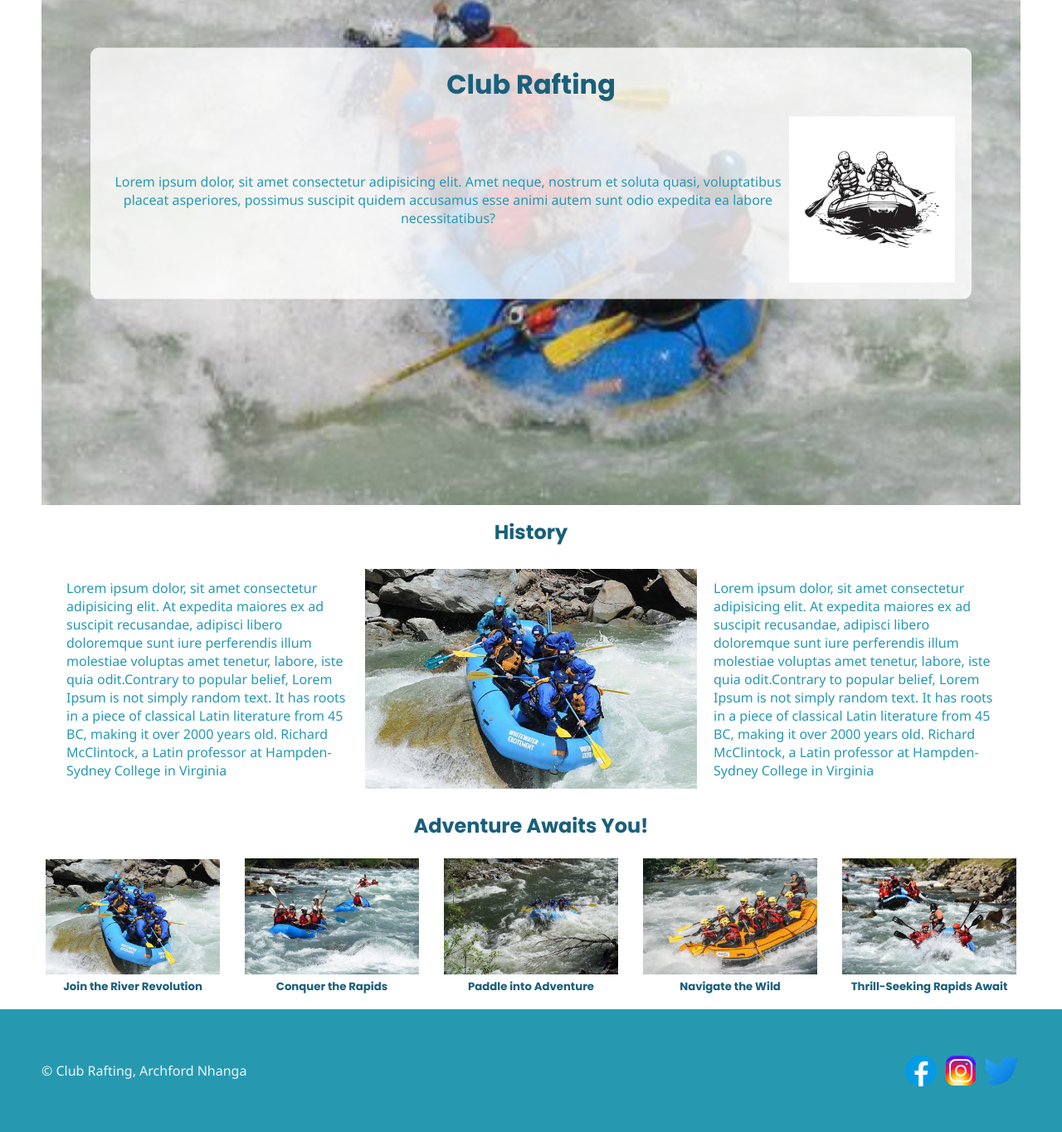
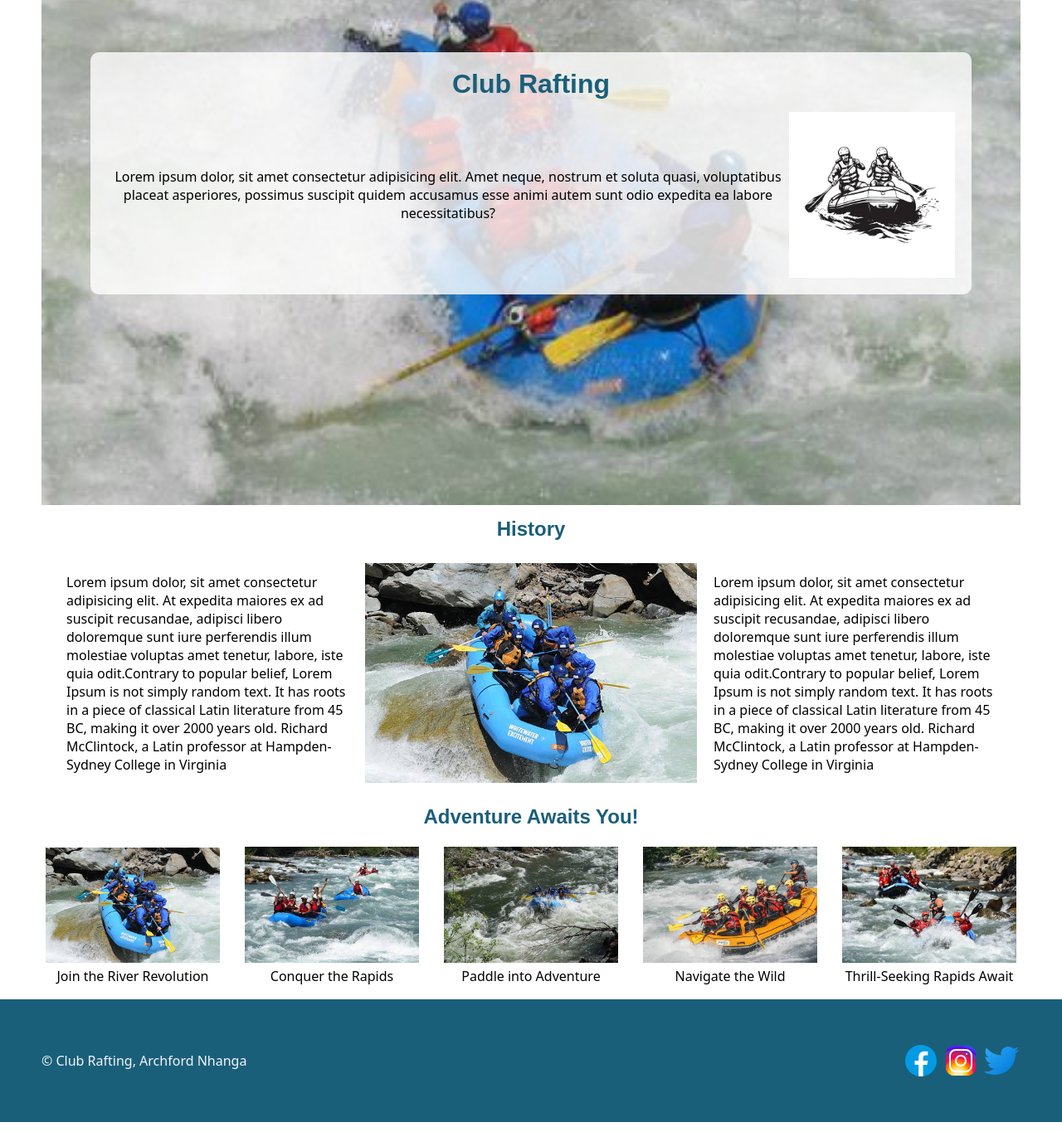
Before and after one commit to chimbo87/wdd130, a plain HTML site: page wwr/about.html in a window 1280 px wide. Shown: the part 305-1670 px from the top of the page at 83% size. Drawn offline with Linux system fonts and the light colour scheme.

Commit message:
Fixing errors

```diff
--- a/wwr/about.html
+++ b/wwr/about.html
@@ -1,24 +1,22 @@
 <!DOCTYPE html>
 <html lang="en">
   <head>
-    <meta charset="UTF-8" />
-    <meta name="viewport" content="width=device-width, initial-scale=1.0" />
-    <link rel="stylesheet" href="styles/styles.css" />
-    <link
-      href="https://fonts.googleapis.com/css2?family=Noto+Sans:ital,wght@0,100..900;1,100..900&family=Poppins:ital,wght@0,100;0,200;0,300;0,400;0,500;0,600;0,700;0,800;0,900;1,100;1,200;1,300;1,400;1,500;1,600;1,700;1,800;1,900&display=swap"
-      rel="stylesheet"
-    />
-    <link
-      href="https://fonts.googleapis.com/css2?family=Noto+Sans:ital,wght@0,100..900;1,100..900&display=swap"
-      rel="stylesheet"
-    />
-    <title>Rafting website</title>
+    <meta charset="UTF-8">
+    <meta name="viewport" content="width=device-width, initial-scale=1.0">
+    <link rel="stylesheet" href="styles/Rafting.css">
+    <link rel="preconnect" href="https://fonts.googleapis.com">
+    <link rel="preconnect" href="https://fonts.gstatic.com" crossorigin>
+    <meta
+      name="description"
+      content="Archford Nhanga's Byu Idaho course WDD 130 Rafting website About Us">
+    <meta name="author" content="Archford Nhanga">
+    <title>Rafting website About Us</title>
   </head>
   <body>
-    <head>
+    <header>
       <div class="nav-section">
         <div class="logo-box">
-          <img src="images/raftinglogo.png" alt="logo" />
+          <img src="images/raftinglogo.png" alt="logo">
         </div>
         <nav>
           <a href="#">Home</a>
@@ -27,7 +25,7 @@
           <a href="#">Contact Us</a>
         </nav>
       </div>
-    </head>
+    </header>
     <main>
       <div class="hero">
         <img
@@ -87,26 +85,26 @@
       <section class="adventure">
         <h2>Adventure Awaits You!</h2>
         <div class="adventure-box">
-          <div class="adventure-box-card">
+          <figure class="adventure-box-card">
             <img src="images/product01.jpeg" alt="product01" />
-            <h5>Join the River Revolution</h5>
-          </div>
-          <div class="adventure-box-card">
+            <figcaption>Join the River Revolution</figcaption>
+          </figure>
+          <figure class="adventure-box-card">
             <img src="images/product02.jpeg" alt="product02" />
-            <h5>Conquer the Rapids</h5>
-          </div>
-          <div class="adventure-box-card">
+            <figcaption>Conquer the Rapids</figcaption>
+          </figure>
+          <figure class="adventure-box-card">
             <img src="images/product04.jpeg" alt="product03" />
-            <h5>Paddle into Adventure</h5>
-          </div>
-          <div class="adventure-box-card">
+            <figcaption>Paddle into Adventure</figcaption>
+          </figure>
+          <figure class="adventure-box-card">
             <img src="images/product05.jpeg" alt="product04" />
-            <h5>Navigate the Wild</h5>
-          </div>
-          <div class="adventure-box-card">
+            <figcaption>Navigate the Wild</figcaption>
+          </figure>
+          <figure class="adventure-box-card">
             <img src="images/product06.jpeg" alt="product05" />
-            <h5>Thrill-Seeking Rapids Await</h5>
-          </div>
+            <figcaption>Thrill-Seeking Rapids Await</figcaption>
+          </figure>
         </div>
       </section>
     </main>
--- a/wwr/styles/styles.css
+++ b/wwr/styles/Rafting.css
@@ -76,7 +76,7 @@ main {
   font-family: "Poppins", sans-serif;
 }
 .hero-box p {
-  color: var(--secondary-color);
+  color: #000000;;
 }
 article {
   display: flex;
@@ -96,7 +96,7 @@ article {
   font-family: "Poppins", sans-serif;
 }
 .company-history p {
-  color: var(--secondary-color);
+  color: #000000;
 }
 .company-history-box {
   display: grid;
@@ -154,7 +154,7 @@ article {
 }
 footer {
   margin-top: 15px;
-  background-color: var(--secondary-color);
+  background-color: var(--primary-color);
   padding: 50px;
 }
 .footer-box {
```
